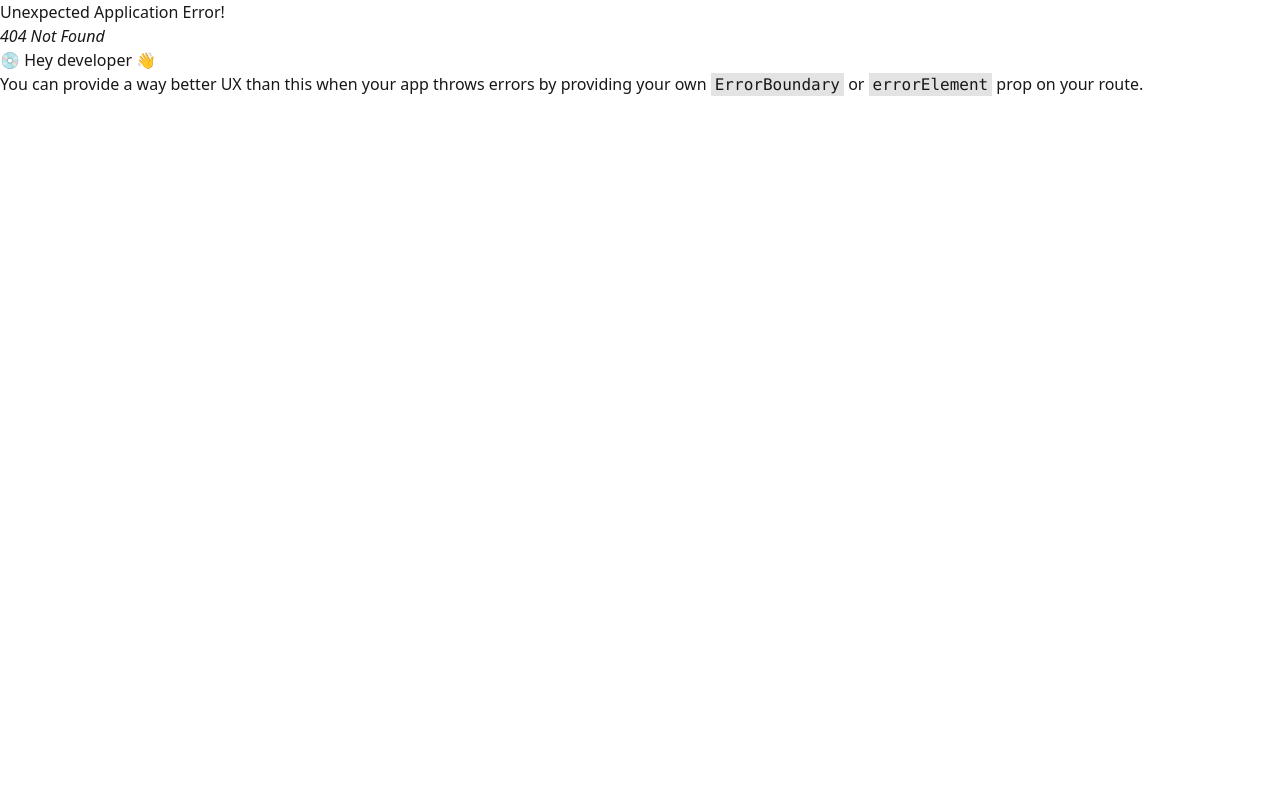
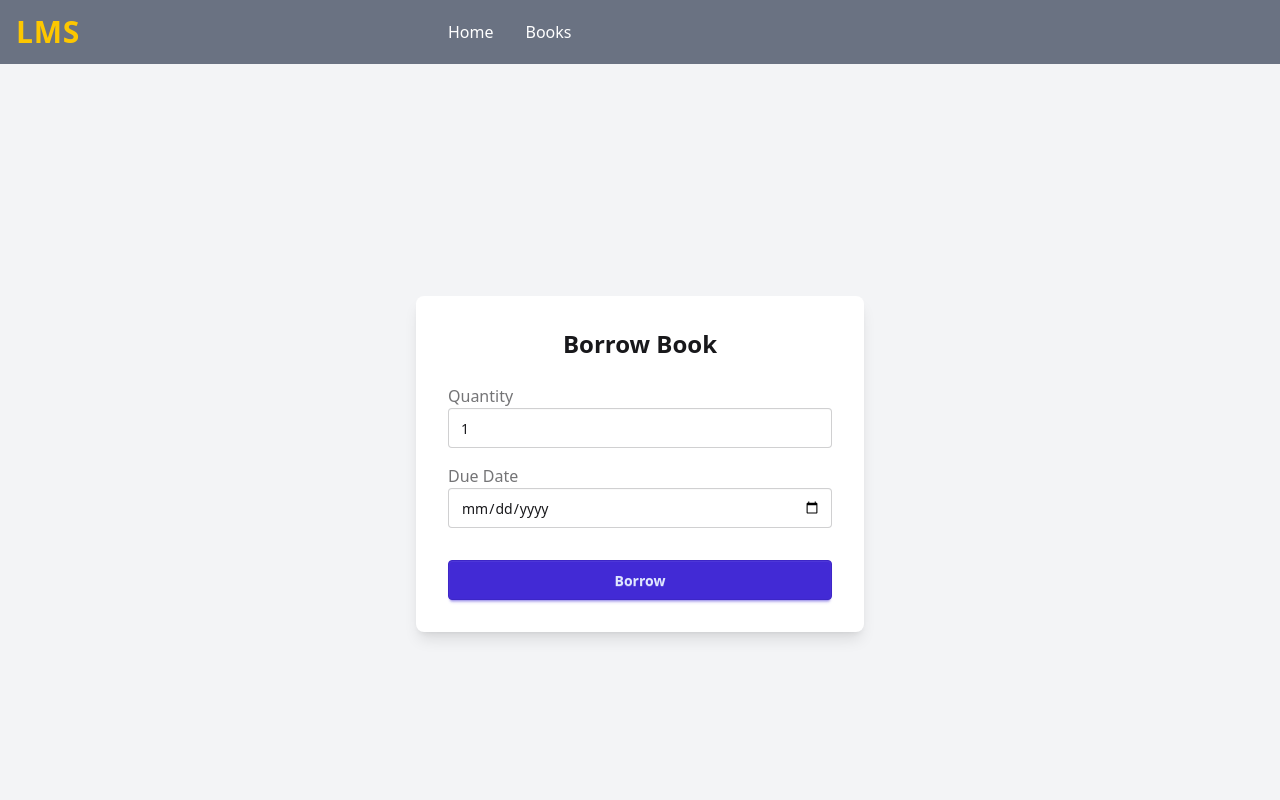
Before and after one commit to Md-Azad/library-management-frontend, a React (Vite) app: page /borrow/1 in a window 1280 px wide. Before the commit this address had no page. Shown: the top 800 px of the page. Built offline with nearby package versions, Linux system fonts and the light colour scheme.

Commit message:
basic book borrowing functionlity done

```diff
--- a/index.html
+++ b/index.html
@@ -1,5 +1,5 @@
 <!DOCTYPE html>
-<html lang="en">
+<html lang="en" data-theme="light">
   <head>
     <meta charset="UTF-8" />
     <link rel="icon" type="image/svg+xml" href="/vite.svg" />
--- a/package.json
+++ b/package.json
@@ -14,6 +14,7 @@
     "@tailwindcss/vite": "^4.1.11",
     "react": "^19.1.0",
     "react-dom": "^19.1.0",
+    "react-hook-form": "^7.59.0",
     "react-redux": "^9.2.0",
     "react-router": "^7.6.3",
     "tailwindcss": "^4.1.11"
--- a/src/App.tsx
+++ b/src/App.tsx
@@ -4,11 +4,13 @@ import Navbar from "./sharedComponents/Navbar";
 
 function App() {
   return (
-    <>
+    <div className="min-h-screen flex flex-col">
       <Navbar />
       <Outlet />
+      <div className="flex-1" />
+
       <Footer />
-    </>
+    </div>
   );
 }
 
--- a/src/components/ActionButton.tsx
+++ /dev/null
@@ -1,11 +0,0 @@
-const ActionButton = () => {
-  return (
-    <div className="flex gap-4 items-center">
-      <button className="btn btn-success">Borrow</button>
-      <button className="btn btn-warning">Edit</button>
-      <button className="btn btn-error">Delete</button>
-    </div>
-  );
-};
-
-export default ActionButton;
--- a/src/components/AllBooks.tsx
+++ b/src/components/AllBooks.tsx
@@ -1,9 +1,18 @@
-import BookTable from "./BookTable";
+import type { IBook } from "../interfaces/book.interface";
+import { useGetBooksQuery } from "../redux/features/Books/bookApi";
+import BookCard from "./BookCard";
 
 const AllBooks = () => {
+  const { data, isLoading } = useGetBooksQuery(undefined);
+  console.log(data);
+  if (isLoading) {
+    return <h1>Loading...</h1>;
+  }
   return (
-    <div>
-      <BookTable />
+    <div className="grid grid-cols-3 my-8 gap-4 mx-12">
+      {data &&
+        Array.isArray(data.data) &&
+        data.data.map((book: IBook) => <BookCard key={book._id} book={book} />)}
     </div>
   );
 };
--- /dev/null
+++ b/src/components/BookCard.tsx
@@ -0,0 +1,42 @@
+import { Link } from "react-router";
+import type { IBook } from "../interfaces/book.interface";
+type BookRowProps = {
+  book: IBook;
+};
+
+const BookCard: React.FC<BookRowProps> = ({ book }) => {
+  const { title, author, genre, isbn, avilable, copies } = book;
+  return (
+    <div className="card bg-gray-400 shadow-sm">
+      <figure>
+        <h1 className="text-8xl text-orange-500">{title}</h1>
+      </figure>
+      <div className="card-body">
+        <h2 className="card-title">
+          {title}
+          <div className="badge badge-secondary">
+            {avilable ? "Available" : "Not Available"}
+          </div>
+          <div className="badge badge-secondary">{copies}</div>
+        </h2>
+        <p>Author: {author}</p>
+        <p>Genre: {genre}</p>
+        <p>ISBN : {isbn}</p>
+
+        <div className="card-actions justify-end">
+          <Link
+            to={`/borrow/${book._id}`}
+            className="badge badge-outline bg-green-700"
+          >
+            Borrow
+          </Link>
+          <div className="badge badge-outline bg-pink-900">Details</div>
+          <div className="badge badge-outline bg-yellow-500">Edit</div>
+          <div className="badge badge-outline bg-red-600">Delete</div>
+        </div>
+      </div>
+    </div>
+  );
+};
+
+export default BookCard;
--- a/src/components/BookRow.tsx
+++ /dev/null
@@ -1,27 +0,0 @@
-import type { IBook } from "../interfaces/book.interface";
-import ActionButton from "./ActionButton";
-
-type BookRowProps = {
-  book: IBook;
-  index: number;
-};
-
-const BookRow: React.FC<BookRowProps> = ({ book, index }) => {
-  const { title, author, genre, isbn, avilable } = book;
-
-  return (
-    <tr className="text-center">
-      <th>{index + 1}</th>
-      <td>{title}</td>
-      <td>{author}</td>
-      <td>{genre}</td>
-      <td>{isbn}</td>
-      <td>{avilable ? "true" : "false"}</td>
-      <td className=" flex items-center justify-center">
-        <ActionButton />
-      </td>
-    </tr>
-  );
-};
-
-export default BookRow;
--- a/src/components/BookTable.tsx
+++ /dev/null
@@ -1,39 +0,0 @@
-import type { IBook } from "../interfaces/book.interface";
-import { useGetBooksQuery } from "../redux/features/Books/bookApi";
-import BookRow from "./BookRow";
-
-const BookTable = () => {
-  const { data, isLoading } = useGetBooksQuery(undefined);
-  console.log(data);
-  if (isLoading) {
-    return <h1>Loading...</h1>;
-  }
-  return (
-    <div className="overflow-x-auto">
-      <table className="table">
-        {/* head */}
-        <thead>
-          {/* Title, Author, Genre, , Copies, , and . */}
-          <tr className="text-center">
-            <th></th>
-            <th>Title</th>
-            <th>Author</th>
-            <th>Genre</th>
-            <th>ISBN</th>
-            <th>Availability</th>
-            <th>Actions</th>
-          </tr>
-        </thead>
-        <tbody>
-          {data &&
-            Array.isArray(data.data) &&
-            data.data.map((book: IBook, index: number) => (
-              <BookRow key={book._id} book={book} index={index} />
-            ))}
-        </tbody>
-      </table>
-    </div>
-  );
-};
-
-export default BookTable;
--- /dev/null
+++ b/src/components/BorrowForm.tsx
@@ -0,0 +1,68 @@
+import { useForm, type SubmitHandler } from "react-hook-form";
+import { useParams } from "react-router";
+import type { Inputs } from "../interfaces/input.interface";
+import { useBorroBookMutation } from "../redux/features/Books/bookApi";
+
+// type Inputs = {
+//   quantity: number;
+//   dueDate: Date;
+// };
+
+const BorrowForm = () => {
+  const [borrowBook, { isLoading }] = useBorroBookMutation();
+  const { id } = useParams<{ id: string }>();
+  const {
+    register,
+    handleSubmit,
+    formState: { errors },
+  } = useForm<Inputs>();
+  const onSubmit: SubmitHandler<Inputs> = (data) => {
+    if (!id) {
+      throw new Error("Book id is missing");
+    }
+    borrowBook({ id: id, payload: data });
+  };
+
+  return (
+    <div className="min-h-screen flex items-center justify-center bg-gray-100">
+      <div className="bg-white shadow-lg rounded-lg p-8 w-full max-w-md">
+        <h2 className="text-2xl font-bold mb-6 text-center">Borrow Book</h2>
+        <form onSubmit={handleSubmit(onSubmit)} className="flex flex-col gap-4">
+          <div>
+            <label className="label">
+              <span className="label-text">Quantity</span>
+            </label>
+            <input
+              type="number"
+              min={1}
+              defaultValue={1}
+              {...register("quantity", { required: true, min: 1 })}
+              className="input input-bordered w-full"
+            />
+            {errors.quantity && (
+              <span className="text-red-500 text-sm">Quantity is required</span>
+            )}
+          </div>
+          <div>
+            <label className="label">
+              <span className="label-text">Due Date</span>
+            </label>
+            <input
+              type="date"
+              {...register("dueDate", { required: true })}
+              className="input input-bordered w-full"
+            />
+            {errors.dueDate && (
+              <span className="text-red-500 text-sm">Due Date is required</span>
+            )}
+          </div>
+          <button type="submit" className="btn btn-primary w-full mt-4">
+            Borrow
+          </button>
+        </form>
+      </div>
+    </div>
+  );
+};
+
+export default BorrowForm;
--- /dev/null
+++ b/src/interfaces/input.interface.ts
@@ -0,0 +1,4 @@
+export interface Inputs {
+  quantity: number;
+  dueDate: Date;
+}
--- a/src/redux/features/Books/bookApi.ts
+++ b/src/redux/features/Books/bookApi.ts
@@ -1,4 +1,5 @@
 import { createApi, fetchBaseQuery } from "@reduxjs/toolkit/query/react";
+import type { Inputs } from "../../../interfaces/input.interface";
 
 export const bookApi = createApi({
   reducerPath: "bookApi",
@@ -10,13 +11,13 @@ export const bookApi = createApi({
     getBooks: builder.query({
       query: () => "/books",
     }),
-    // CreateEvent: builder.mutation({
-    //   query: (payload) => ({
-    //     url: `/events`,
-    //     method: "POST",
-    //     body: payload,
-    //   }),
-    // }),
+    borroBook: builder.mutation({
+      query: ({ id, payload }: { id: string; payload: Inputs }) => ({
+        url: `/borrow/${id}`,
+        method: "POST",
+        body: payload,
+      }),
+    }),
     // joinEvent: builder.mutation({
     //   query: ({ eventId, email }) => ({
     //     url: `/events/join/${eventId}`,
@@ -27,4 +28,4 @@ export const bookApi = createApi({
   }),
 });
 
-export const { useGetBooksQuery } = bookApi;
+export const { useGetBooksQuery, useBorroBookMutation } = bookApi;
--- a/src/routes/routes.tsx
+++ b/src/routes/routes.tsx
@@ -1,6 +1,7 @@
 import { createBrowserRouter } from "react-router";
 import App from "../App";
 import AllBooks from "../components/AllBooks";
+import BorrowForm from "../components/BorrowForm";
 export const router = createBrowserRouter([
   {
     path: "/",
@@ -10,6 +11,10 @@ export const router = createBrowserRouter([
         path: "/",
         element: <AllBooks />,
       },
+      {
+        path: "/borrow/:id",
+        element: <BorrowForm />,
+      },
     ],
   },
 ]);
```
Also changed, not shown: 1 other file (tests, documents, lock files or other folders).
